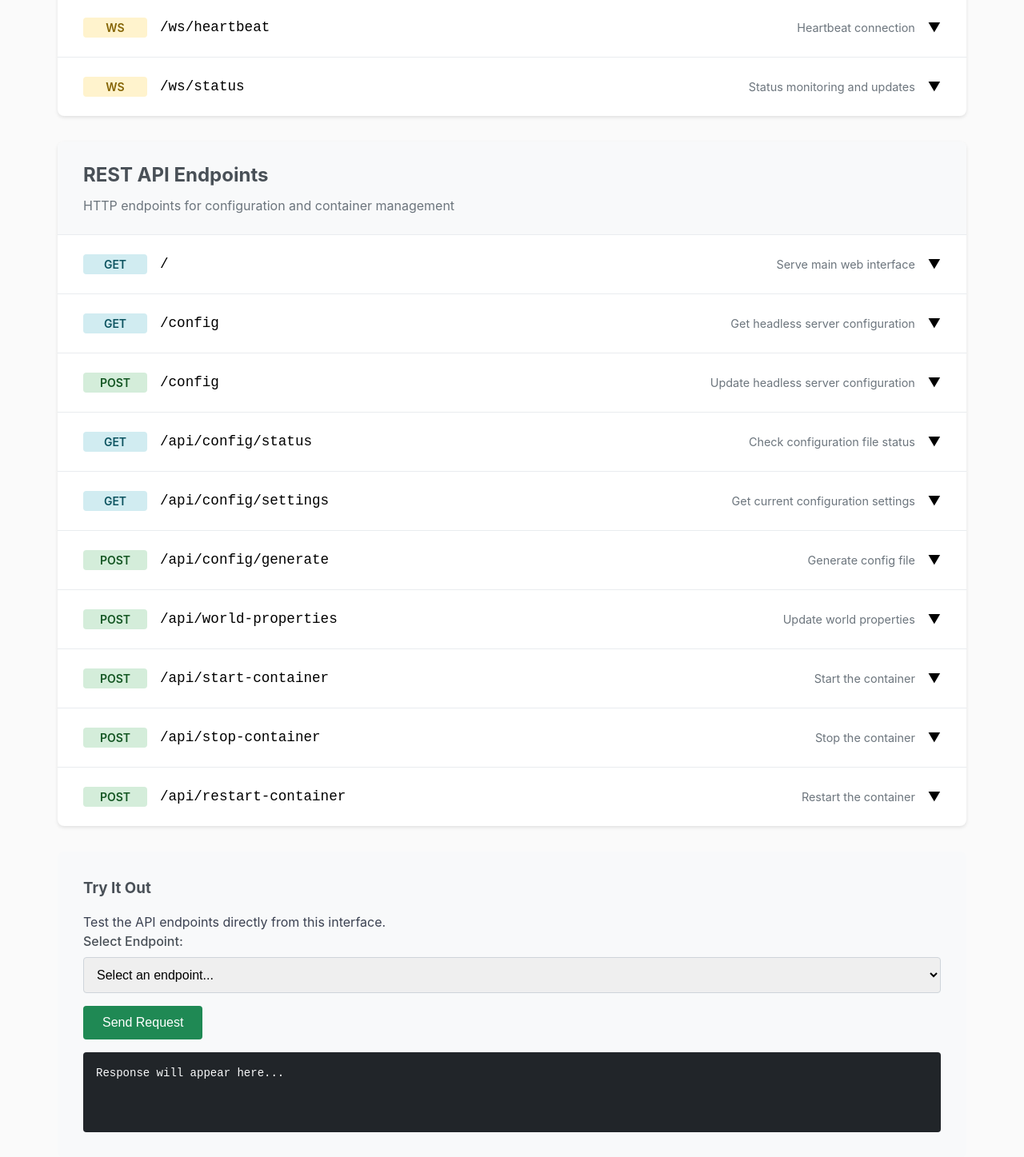
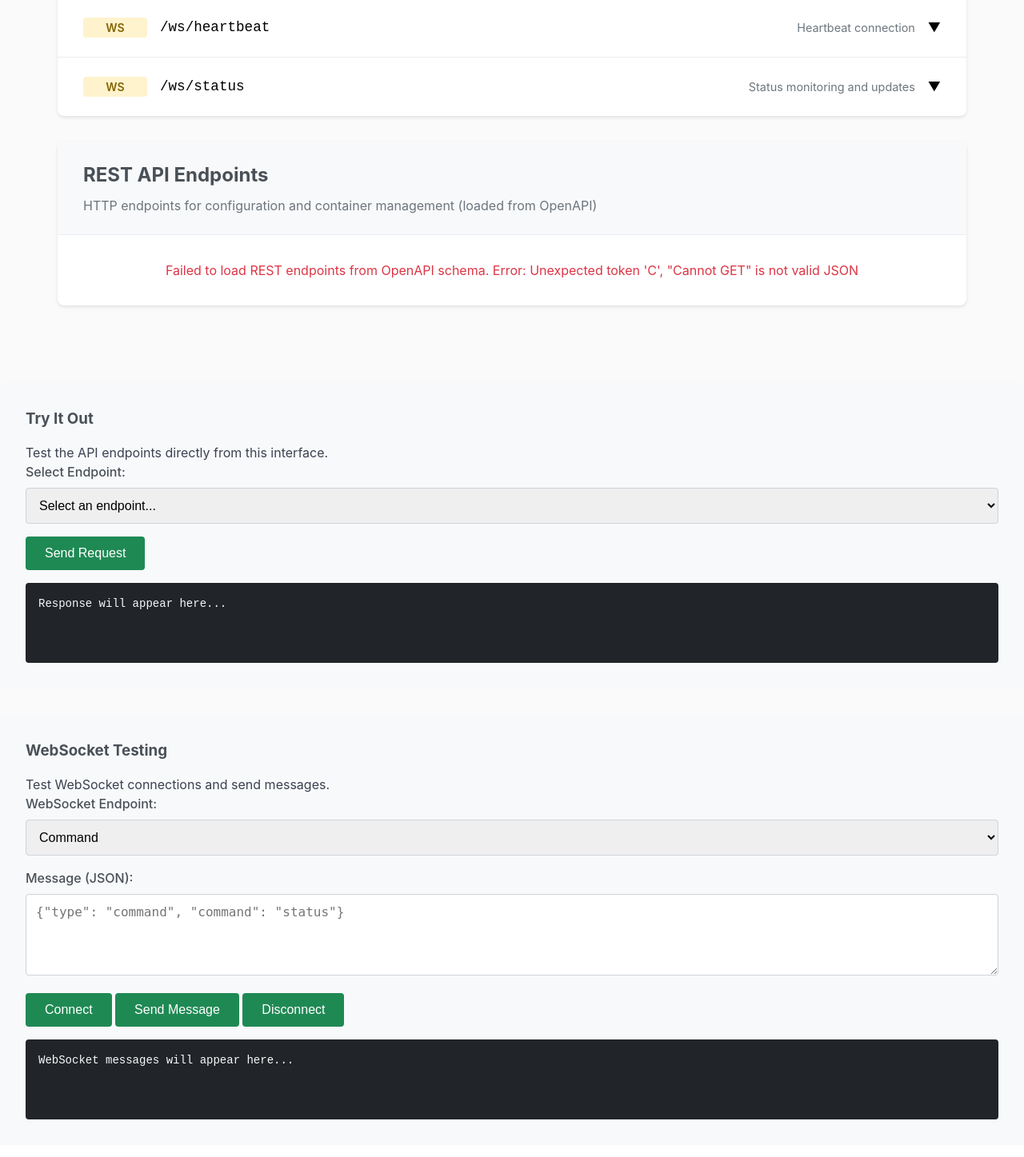
Before and after one commit to NovaVoidHowl/resonite-headless-manager-podman, a Python web app: template templates/api-index.html in a window 1280 px wide. Shown: the part 1055-2502 px from the top of the page at 80% size. After the commit the page ends 2455 px from the top, so only its background shows below. Run offline with Jinja, Linux system fonts and the light colour scheme; the template is opened without the code that fills it, so the values that code supplies are empty.

Commit message:
fix(api docs): hook into openAPI endpoint for REST config

```diff
--- a/templates/api-index.html
+++ b/templates/api-index.html
@@ -573,238 +573,28 @@
 }</div>
                 </div>
             </div>
+        </div>        <!-- REST API Endpoints (Dynamically Loaded) -->
+        <div class="endpoint-group" id="rest-endpoints">
+            <div class="group-header">
+                <h3>REST API Endpoints</h3>
+                <p>HTTP endpoints for configuration and container management (loaded from OpenAPI)</p>
+            </div>            <div class="loading-indicator" style="padding: 2rem; text-align: center; color: #666;">
+                Loading REST endpoints from OpenAPI schema...
+            </div>
         </div>
 
-        <!-- REST API Endpoints -->
-        <div class="endpoint-group">
-            <div class="group-header">
-                <h3>REST API Endpoints</h3>
-                <p>HTTP endpoints for configuration and container management</p>
-            </div>            <div class="endpoint">
-                <button type="button" class="endpoint-header" onclick="toggleEndpoint(this.parentElement)" onkeydown="if(event.key==='Enter'||event.key===' '){toggleEndpoint(this.parentElement);}">
-                    <span class="method get">GET</span>
-                    <span class="endpoint-path">/</span>
-                    <span class="endpoint-summary">Serve main web interface</span>
-                    <span class="toggle-icon">▼</span>
-                </button>
-                <div class="endpoint-details">
-                    <h4>Description</h4>
-                    <p>Returns the main web interface HTML page.</p>
-
-                    <div class="responses">
-                        <div class="response">
-                            <span class="response-code">200 OK</span>
-                            <div class="response-description">HTML page content</div>
-                        </div>
-                    </div>
-                </div>
-            </div>            <div class="endpoint">
-                <button type="button" class="endpoint-header" onclick="toggleEndpoint(this.parentElement)" onkeydown="if(event.key==='Enter'||event.key===' '){toggleEndpoint(this.parentElement);}">
-                    <span class="method get">GET</span>
-                    <span class="endpoint-path">/config</span>
-                    <span class="endpoint-summary">Get headless server configuration</span>
-                    <span class="toggle-icon">▼</span>
-                </button>
-                <div class="endpoint-details">
-                    <h4>Description</h4>
-                    <p>Retrieve the current headless server configuration.</p>
-
-                    <div class="responses">
-                        <div class="response">
-                            <span class="response-code">200 OK</span>
-                            <div class="response-description">Configuration data in JSON format</div>
-                        </div>
-                    </div>
-                </div>
-            </div>            <div class="endpoint">
-                <button type="button" class="endpoint-header" onclick="toggleEndpoint(this.parentElement)" onkeydown="if(event.key==='Enter'||event.key===' '){toggleEndpoint(this.parentElement);}">
-                    <span class="method post">POST</span>
-                    <span class="endpoint-path">/config</span>
-                    <span class="endpoint-summary">Update headless server configuration</span>
-                    <span class="toggle-icon">▼</span>
-                </button>
-                <div class="endpoint-details">
-                    <h4>Description</h4>
-                    <p>Update the headless server configuration with new settings.</p>
-
-                    <h4>Request Body</h4>
-                    <div class="code-block">{
-  "configProperty": "value",
-  "anotherProperty": "anotherValue"
-}</div>
-
-                    <div class="responses">
-                        <div class="response">
-                            <span class="response-code">200 OK</span>
-                            <div class="response-description">Configuration updated successfully</div>
-                        </div>
-                    </div>
-                </div>
-            </div>            <div class="endpoint">
-                <button type="button" class="endpoint-header" onclick="toggleEndpoint(this.parentElement)" onkeydown="if(event.key==='Enter'||event.key===' '){toggleEndpoint(this.parentElement);}">
-                    <span class="method get">GET</span>
-                    <span class="endpoint-path">/api/config/status</span>
-                    <span class="endpoint-summary">Check configuration file status</span>
-                    <span class="toggle-icon">▼</span>
-                </button>
-                <div class="endpoint-details">
-                    <h4>Description</h4>
-                    <p>Check if the system is using a config file or built-in settings.</p>
-
-                    <h4>Response Example</h4>
-                    <div class="code-block">{
-  "using_config_file": true
-}</div>
-                </div>
-            </div>            <div class="endpoint">
-                <button type="button" class="endpoint-header" onclick="toggleEndpoint(this.parentElement)" onkeydown="if(event.key==='Enter'||event.key===' '){toggleEndpoint(this.parentElement);}">
-                    <span class="method get">GET</span>
-                    <span class="endpoint-path">/api/config/settings</span>
-                    <span class="endpoint-summary">Get current configuration settings</span>
-                    <span class="toggle-icon">▼</span>
-                </button>
-                <div class="endpoint-details">
-                    <h4>Description</h4>
-                    <p>Retrieve current configuration settings including cache intervals.</p>
-
-                    <h4>Response Example</h4>
-                    <div class="code-block">{
-  "using_config_file": true,
-  "config_file_path": "config.json",
-  "settings": {
-    "cache": {
-      "worlds_interval": 10,
-      "status_interval": 10,
-      "sessionurl_interval": 30,
-      "sessionid_interval": 30,
-      "users_interval": 5,
-      "listbans_interval": 60
-    }
-  }
-}</div>
-                </div>
-            </div>            <div class="endpoint">
-                <button type="button" class="endpoint-header" onclick="toggleEndpoint(this.parentElement)" onkeydown="if(event.key==='Enter'||event.key===' '){toggleEndpoint(this.parentElement);}">
-                    <span class="method post">POST</span>
-                    <span class="endpoint-path">/api/config/generate</span>
-                    <span class="endpoint-summary">Generate config file</span>
-                    <span class="toggle-icon">▼</span>
-                </button>
-                <div class="endpoint-details">
-                    <h4>Description</h4>
-                    <p>Generate a new config.json file if it doesn't exist.</p>
-
-                    <h4>Response Examples</h4>
-                    <div class="code-block">{
-  "status": "created",
-  "message": "Generated new config file at config.json"
-}</div>
-
-                    <div class="code-block">{
-  "status": "unchanged",
-  "message": "Config file already exists and is being used"
-}</div>
-                </div>
-            </div>            <div class="endpoint">
-                <button type="button" class="endpoint-header" onclick="toggleEndpoint(this.parentElement)" onkeydown="if(event.key==='Enter'||event.key===' '){toggleEndpoint(this.parentElement);}">
-                    <span class="method post">POST</span>
-                    <span class="endpoint-path">/api/world-properties</span>
-                    <span class="endpoint-summary">Update world properties</span>
-                    <span class="toggle-icon">▼</span>
-                </button>
-                <div class="endpoint-details">
-                    <h4>Description</h4>
-                    <p>Update properties for a specific world. Requires session ID.</p>
-
-                    <h4>Request Body</h4>
-                    <div class="code-block">{
-  "sessionId": "S-xxx",
-  "properties": {
-    "name": "New World Name",
-    "description": "Updated description",
-    "maxUsers": 20
-  }
-}</div>
-
-                    <div class="responses">
-                        <div class="response">
-                            <span class="response-code">200 OK</span>
-                            <div class="response-description">World properties updated successfully</div>
-                        </div>
-                    </div>
-                </div>
-            </div>            <div class="endpoint">
-                <button type="button" class="endpoint-header" onclick="toggleEndpoint(this.parentElement)" onkeydown="if(event.key==='Enter'||event.key===' '){toggleEndpoint(this.parentElement);}">
-                    <span class="method post">POST</span>
-                    <span class="endpoint-path">/api/start-container</span>
-                    <span class="endpoint-summary">Start the container</span>
-                    <span class="toggle-icon">▼</span>
-                </button>
-                <div class="endpoint-details">
-                    <h4>Description</h4>
-                    <p>Start the Resonite headless container.</p>
-
-                    <div class="responses">
-                        <div class="response">
-                            <span class="response-code">200 OK</span>
-                            <div class="response-description">Container started successfully</div>
-                        </div>
-                    </div>
-                </div>
-            </div>            <div class="endpoint">
-                <button type="button" class="endpoint-header" onclick="toggleEndpoint(this.parentElement)" onkeydown="if(event.key==='Enter'||event.key===' '){toggleEndpoint(this.parentElement);}">
-                    <span class="method post">POST</span>
-                    <span class="endpoint-path">/api/stop-container</span>
-                    <span class="endpoint-summary">Stop the container</span>
-                    <span class="toggle-icon">▼</span>
-                </button>
-                <div class="endpoint-details">
-                    <h4>Description</h4>
-                    <p>Stop the Resonite headless container.</p>
-
-                    <div class="responses">
-                        <div class="response">
-                            <span class="response-code">200 OK</span>
-                            <div class="response-description">Container stopped successfully</div>
-                        </div>
-                    </div>
-                </div>
-            </div>            <div class="endpoint">
-                <button type="button" class="endpoint-header" onclick="toggleEndpoint(this.parentElement)" onkeydown="if(event.key==='Enter'||event.key===' '){toggleEndpoint(this.parentElement);}">
-                    <span class="method post">POST</span>
-                    <span class="endpoint-path">/api/restart-container</span>
-                    <span class="endpoint-summary">Restart the container</span>
-                    <span class="toggle-icon">▼</span>
-                </button>
-                <div class="endpoint-details">
-                    <h4>Description</h4>
-                    <p>Restart the Resonite headless container.</p>
-
-                    <div class="responses">
-                        <div class="response">
-                            <span class="response-code">200 OK</span>
-                            <div class="response-description">Container restarted successfully</div>
-                        </div>
-                    </div>
-                </div>
-            </div>
+        <!-- Dynamic REST endpoints will be inserted here -->
         </div>
 
         <!-- Try It Out Section -->
         <div class="try-it-section">
             <h3>Try It Out</h3>
             <p>Test the API endpoints directly from this interface.</p>
-
               <div class="form-group">
                 <label for="endpoint-select">Select Endpoint:</label>
                 <select id="endpoint-select" onchange="updateTryItForm()">
                     <option value="">Select an endpoint...</option>
-                    <option value="GET:/api/config/status">GET /api/config/status</option>
-                    <option value="GET:/api/config/settings">GET /api/config/settings</option>
-                    <option value="POST:/api/config/generate">POST /api/config/generate</option>
-                    <option value="POST:/api/start-container">POST /api/start-container</option>
-                    <option value="POST:/api/stop-container">POST /api/stop-container</option>
-                    <option value="POST:/api/restart-container">POST /api/restart-container</option>
+                    <!-- Options will be dynamically populated from OpenAPI schema -->
                 </select>
             </div>
 
@@ -847,16 +637,193 @@
 
             <div class="response-output" id="ws-output">WebSocket messages will appear here...</div>
         </div>
+    </div>    <script>
+        let currentWebSocket = null;
+        let openApiSchema = null;
+
+        // Load OpenAPI schema and populate REST endpoints
+        async function loadOpenApiEndpoints() {
+            try {
+                const response = await fetch('/openapi.json');
+                openApiSchema = await response.json();
+
+                const restEndpointsContainer = document.getElementById('rest-endpoints');
+                const loadingIndicator = restEndpointsContainer.querySelector('.loading-indicator');
+
+                // Remove loading indicator
+                loadingIndicator.remove();
+
+                // Group endpoints by tags
+                const endpointsByTag = {};
+
+                Object.entries(openApiSchema.paths).forEach(([path, methods]) => {
+                    Object.entries(methods).forEach(([method, spec]) => {
+                        if (spec.tags && spec.tags.length > 0) {
+                            const tag = spec.tags[0];
+                            if (!endpointsByTag[tag]) {
+                                endpointsByTag[tag] = [];
+                            }
+                            endpointsByTag[tag].push({
+                                path,
+                                method: method.toUpperCase(),
+                                spec
+                            });
+                        }
+                    });
+                });
+
+                // Render endpoint groups
+                Object.entries(endpointsByTag).forEach(([tag, endpoints]) => {
+                    const groupDiv = document.createElement('div');
+                    groupDiv.className = 'endpoint-group';
+
+                    groupDiv.innerHTML = `
+                        <div class="group-header">
+                            <h3>${tag}</h3>
+                            <p>${getTagDescription(tag)}</p>
                         </div>
+                    `;
 
-    <script>
-        let currentWebSocket = null;
+                    endpoints.forEach(endpoint => {
+                        const endpointDiv = document.createElement('div');
+                        endpointDiv.className = 'endpoint';
+                        endpointDiv.innerHTML = createEndpointHtml(endpoint);
+                        groupDiv.appendChild(endpointDiv);
+                    });
+
+                    restEndpointsContainer.appendChild(groupDiv);
+                });
+
+                // Populate the try-it-out dropdown
+                populateEndpointSelector(endpointsByTag);
+
+            } catch (error) {
+                console.error('Failed to load OpenAPI schema:', error);
+                const restEndpointsContainer = document.getElementById('rest-endpoints');
+                const loadingIndicator = restEndpointsContainer.querySelector('.loading-indicator');
+                loadingIndicator.innerHTML = `
+                    <p style="color: #dc3545;">
+                        Failed to load REST endpoints from OpenAPI schema.
+                        Error: ${error.message}
+                    </p>
+                `;
+            }
+        }
+
+        function getTagDescription(tag) {
+          const descriptions = {
+            'Headless Instance Configuration': 'Endpoints for managing headless server configuration',
+            'Container Control': 'Endpoints for managing containers',
+            'Manager App Configuration': 'Endpoints for managing setup and configuration of the Resonite Headless Manager',
+          };
+          return descriptions[tag] || 'API endpoints';
+        }
+
+        function createEndpointHtml(endpoint) {
+            const { path, method, spec } = endpoint;
+            const methodClass = method.toLowerCase();
+
+            let responsesHtml = '';
+            if (spec.responses) {
+                responsesHtml = '<div class="responses">';
+                Object.entries(spec.responses).forEach(([code, response]) => {
+                    responsesHtml += `
+                        <div class="response">
+                            <span class="response-code">${code} ${getHttpStatusText(code)}</span>
+                            <div class="response-description">${response.description || ''}</div>
+                        </div>
+                    `;
+                });
+                responsesHtml += '</div>';
+            }
+
+            let requestBodyHtml = '';
+            if (method === 'POST' && spec.requestBody) {
+                requestBodyHtml = `
+                    <h4>Request Body</h4>
+                    <div class="code-block">${getRequestBodyExample(spec.requestBody)}</div>
+                `;
+            }
+
+            return `
+                <button type="button" class="endpoint-header" onclick="toggleEndpoint(this.parentElement)" onkeydown="if(event.key==='Enter'||event.key===' '){toggleEndpoint(this.parentElement);}">
+                    <span class="method ${methodClass}">${method}</span>
+                    <span class="endpoint-path">${path}</span>
+                    <span class="endpoint-summary">${spec.summary || ''}</span>
+                    <span class="toggle-icon">▼</span>
+                </button>
+                <div class="endpoint-details">
+                    <h4>Description</h4>
+                    <p>${spec.description || spec.summary || 'No description available'}</p>
+                    ${requestBodyHtml}
+                    ${responsesHtml}
+                </div>
+            `;
+        }
+
+        function getHttpStatusText(code) {
+            const statusTexts = {
+                '200': 'OK',
+                '400': 'Bad Request',
+                '500': 'Internal Server Error'
+            };
+            return statusTexts[code] || '';
+        }
+
+        function getRequestBodyExample(requestBody) {
+            // Try to generate a simple example based on the request body schema
+            if (requestBody.content && requestBody.content['application/json']) {
+                const schema = requestBody.content['application/json'].schema;
+                if (schema) {
+                    return JSON.stringify(generateExampleFromSchema(schema), null, 2);
+                }
+            }
+            return '{\n  "example": "request body"\n}';
+        }
+
+        function generateExampleFromSchema(schema) {
+            if (schema.type === 'object' && schema.properties) {
+                const example = {};
+                Object.entries(schema.properties).forEach(([key, prop]) => {
+                    if (prop.type === 'string') {
+                        example[key] = `example_${key}`;
+                    } else if (prop.type === 'number') {
+                        example[key] = 123;
+                    } else if (prop.type === 'boolean') {
+                        example[key] = true;
+                    } else {
+                        example[key] = 'example_value';
+                    }
+                });
+                return example;
+            }
+            return { example: 'data' };
+        }
+
+        function populateEndpointSelector(endpointsByTag) {
+            const select = document.getElementById('endpoint-select');
+
+            // Clear existing options except the first one
+            while (select.children.length > 1) {
+                select.removeChild(select.lastChild);
+            }
+
+            Object.entries(endpointsByTag).forEach(([tag, endpoints]) => {
+                endpoints.forEach(endpoint => {
+                    const option = document.createElement('option');
+                    option.value = `${endpoint.method}:${endpoint.path}`;
+                    option.textContent = `${endpoint.method} ${endpoint.path}`;
+                    select.appendChild(option);
+                });
+            });
+        }
+
+        // Load endpoints when page loads
+        document.addEventListener('DOMContentLoaded', loadOpenApiEndpoints);
 
         function toggleEndpoint(element) {
             element.classList.toggle('expanded');
-        }
-
-        function updateTryItForm() {
+        }        function updateTryItForm() {
             const select = document.getElementById('endpoint-select');
             const requestBodyGroup = document.getElementById('request-body-group');
             const requestBody = document.getElementById('request-body');
@@ -864,9 +831,30 @@
             if (select.value.startsWith('POST:')) {
                 requestBodyGroup.style.display = 'block';
 
-                // Set example request bodies for different endpoints
-                if (select.value === 'POST:/api/world-properties') {
-                    requestBody.value = JSON.stringify({
+                // Get the path from the selected value
+                const [method, path] = select.value.split(':');
+
+                // Try to get request body example from OpenAPI schema
+                if (openApiSchema && openApiSchema.paths[path] && openApiSchema.paths[path].post) {
+                    const spec = openApiSchema.paths[path].post;
+                    if (spec.requestBody) {
+                        requestBody.value = getRequestBodyExample(spec.requestBody);
+                    } else {
+                        requestBody.value = generateDefaultRequestBody(path);
+                    }
+                } else {
+                    requestBody.value = generateDefaultRequestBody(path);
+                }
+            } else {
+                requestBodyGroup.style.display = 'none';
+                requestBody.value = '';
+            }
+        }
+
+        function generateDefaultRequestBody(path) {
+            // Generate default request bodies for known endpoints
+            if (path === '/api/world-properties') {
+                return JSON.stringify({
                     sessionId: "S-xxx",
                     properties: {
                         name: "New World Name",
@@ -874,18 +862,14 @@
                         maxUsers: 20
                     }
                 }, null, 2);
-                } else if (select.value === 'POST:/config') {
-                    requestBody.value = JSON.stringify({
+            } else if (path === '/config') {
+                return JSON.stringify({
                     configProperty: "value",
                     anotherProperty: "anotherValue"
                 }, null, 2);
-                } else {
-                    requestBody.value = '';
             }
-            } else {
-                requestBodyGroup.style.display = 'none';
-            }
-        }        function formatJsonResponse(text) {
+            return '{}';
+        }function formatJsonResponse(text) {
             try {
                 const parsed = JSON.parse(text);
                 return JSON.stringify(parsed, null, 2);
```
Lines whose indentation alone changed are shown as unchanged.
